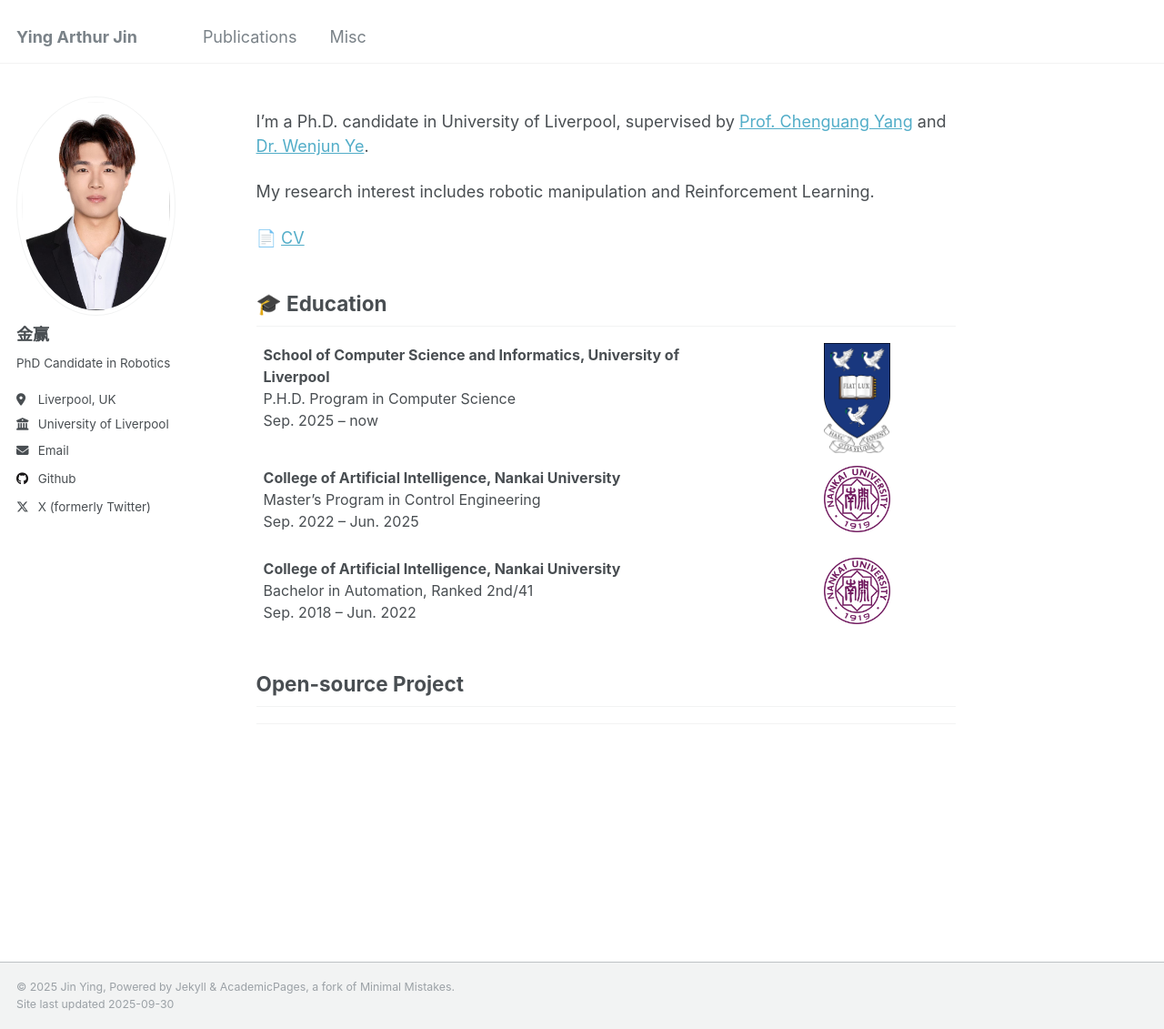
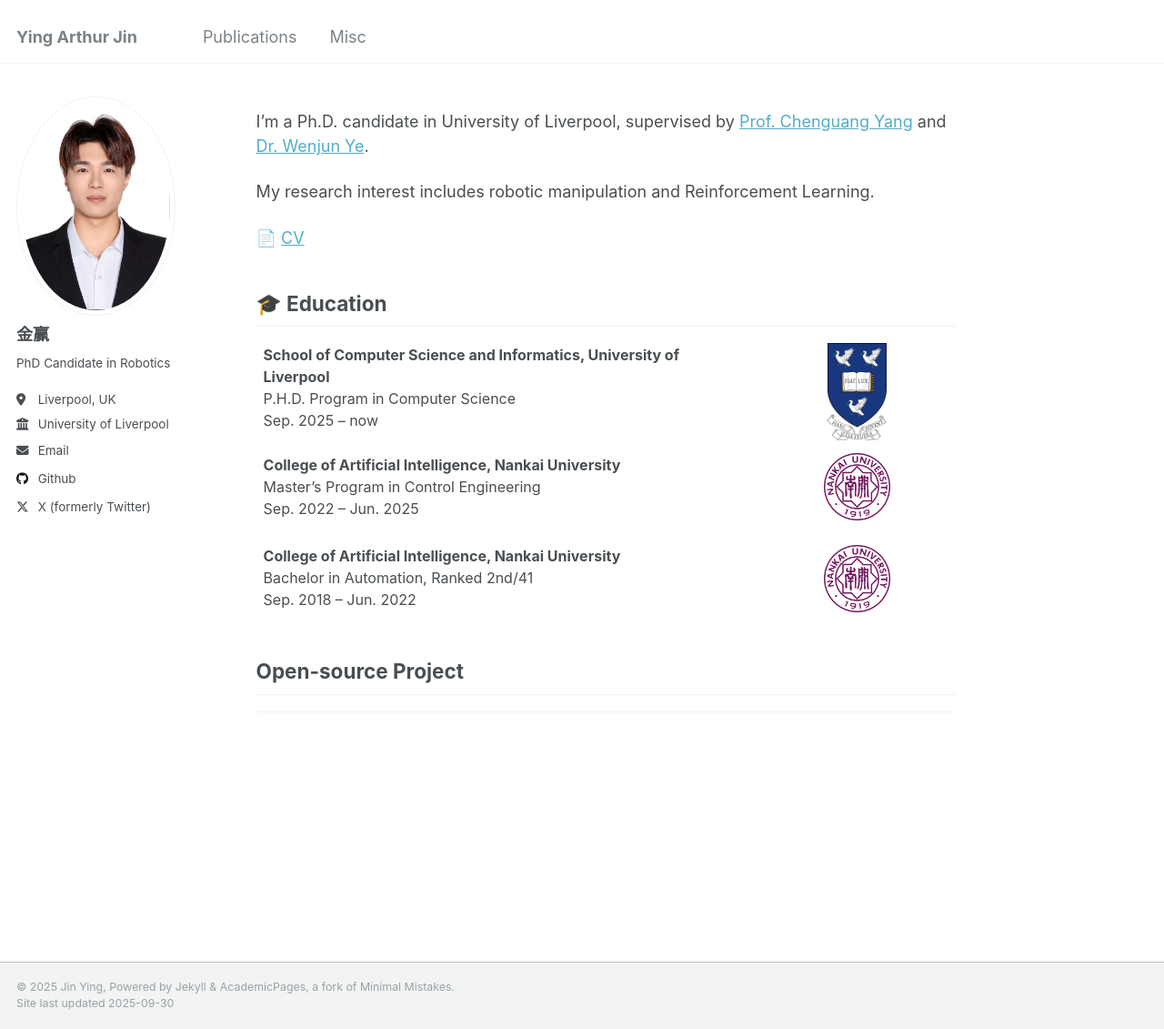
Before and after one commit to Arthuryingjin/Arthuryingjin.github.io, a Jekyll site: the page built from _pages/about.md, in a window 1280 px wide and 1131 px high. Shown: the whole window at 91% size. Built offline with Jekyll 4.4.1, drawn with Linux system fonts in a browser that asks for light colours; comment, search, counter and statistics services are not loaded.

Commit message:
Update about.md

```diff
--- a/_pages/about.md
+++ b/_pages/about.md
@@ -24,7 +24,7 @@ My research interest includes robotic manipulation and Reinforcement Learning.
       Sep. 2025 – now
     </td>
     <td style="padding-left: 20px; width: 30%; text-align: center; border: none;"> <!-- 图标居中 -->
-      <img src="/images/logo-UoL.png" alt="University of Liverpool Logo" width="36%">
+      <img src="/images/logo-UoL.png" alt="University of Liverpool Logo" width="32%">
     </td>
   </tr>
   <tr>
```
